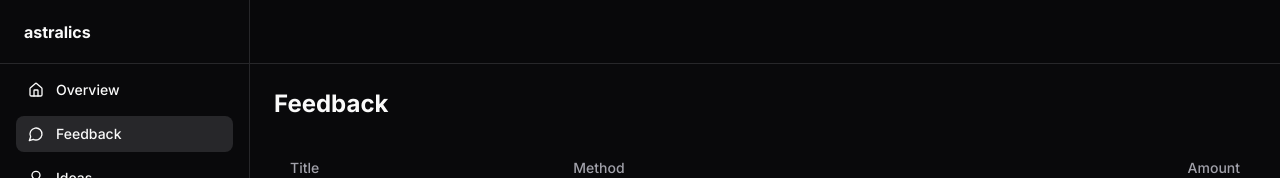
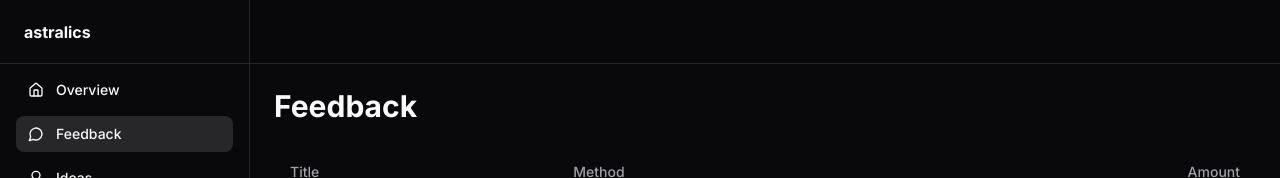
Before and after one commit to ramezj/astralics, a Next.js app in the folder app/: page /feedback in a window 1280 px wide. Shown: the top 178 px of the page. Built offline with nearby package versions, Linux system fonts and the light colour scheme.

Commit message:
font-bold in all pages.

```diff
--- a/app/app/(dashboard)/feedback/page.tsx
+++ b/app/app/(dashboard)/feedback/page.tsx
@@ -9,7 +9,7 @@ export const metadata: Metadata = {
 export default async function Page() {
     return (
         <>
-        <h1 className="font-bold text-2xl">Feedback</h1>
+        <h1 className="font-bold text-3xl">Feedback</h1>
         <TableComponent />
         </>
     )
--- a/app/app/(dashboard)/ideas/page.tsx
+++ b/app/app/(dashboard)/ideas/page.tsx
@@ -9,7 +9,7 @@ export const metadata: Metadata = {
 export default async function Page() {
     return (
         <>
-        <h1 className="font-bold text-2xl">Ideas</h1>
+        <h1 className="font-bold text-3xl">Ideas</h1>
         <TableComponent />
         </>
     )
--- a/app/app/(dashboard)/issues/page.tsx
+++ b/app/app/(dashboard)/issues/page.tsx
@@ -9,7 +9,7 @@ export const metadata: Metadata = {
 export default async function Page() {
     return (
         <>
-        <h1 className="font-bold text-2xl">Issues</h1>
+        <h1 className="font-bold text-3xl">Issues</h1>
         <TableComponent />
         </>
     )
--- a/app/app/(dashboard)/overview/page.tsx
+++ b/app/app/(dashboard)/overview/page.tsx
@@ -18,7 +18,7 @@ export default async function Page() {
     }
     return (
         <>
-
+        <h1 className="font-bold text-3xl">Overview</h1>
         </>
     )
 }
```
